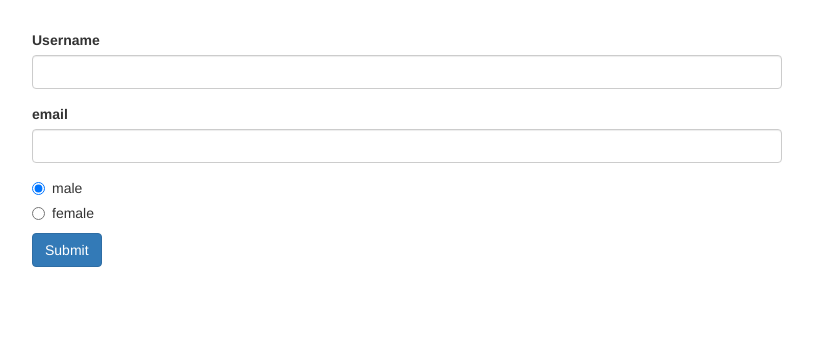
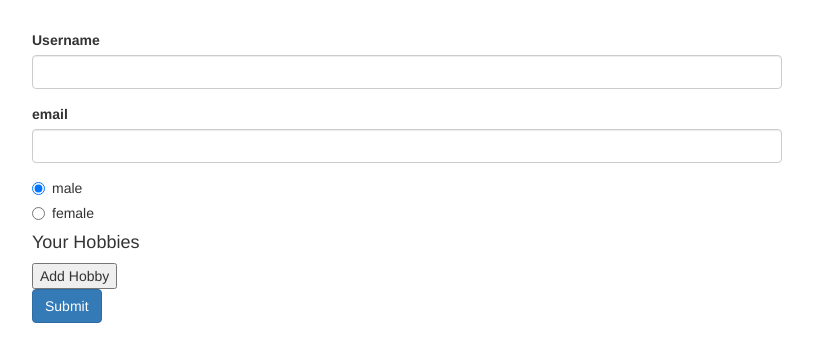
Before and after one commit to mattyImry/angular-recipe-book, an Angular app in the folder forms-reactive-start/: page / in a window 1280 px wide. Shown: the top 362 px of the page, without its empty margins (233-1046 px from the left). Built offline with nearby package versions, Linux system fonts and the light colour scheme.

Commit message:
Array form control

```diff
--- a/forms-reactive-start/package.json
+++ b/forms-reactive-start/package.json
@@ -27,7 +27,7 @@
   },
   "devDependencies": {
     "@angular-devkit/build-angular": "^0.1100.4",
-    "@angular/cli": "^11.0.4",
+    "@angular/cli": "^11.2.19",
     "@angular/compiler-cli": "^11.0.5",
     "@types/jasmine": "~3.6.0",
     "@types/jasminewd2": "~2.0.3",
--- a/forms-reactive-start/src/app/app.component.html
+++ b/forms-reactive-start/src/app/app.component.html
@@ -8,39 +8,35 @@
         <div formGroupName="userData">
           <div class="form-group">
             <label for="username">Username</label>
-            <input
-              type="text"
-              id="username"
-              formControlName="username"
-              class="form-control">
-              <span
-                *ngIf="!signupForm.get('userData.username').valid && signupForm.get('userData.username').touched"
-                class="help-block">Please enter a valid username!</span>
+            <input type="text" id="username" formControlName="username" class="form-control">
+            <span *ngIf="!signupForm.get('userData.username').valid && signupForm.get('userData.username').touched"
+              class="help-block">Please enter a valid username!</span>
           </div>
           <div class="form-group">
             <label for="email">email</label>
-            <input
-              type="text"
-              id="email"
-              formControlName="email"
-              class="form-control">
-              <span
-                *ngIf="!signupForm.get('userData.email').valid && signupForm.get('userData.email').touched"
-                class="help-block">Please enter a valid email!</span>
+            <input type="text" id="email" formControlName="email" class="form-control">
+            <span *ngIf="!signupForm.get('userData.email').valid && signupForm.get('userData.email').touched"
+              class="help-block">Please enter a valid email!</span>
           </div>
         </div>
 
         <div class="radio" *ngFor="let gender of genders">
           <label>
-            <input
-              type="radio"
-              formControlName="gender"
-              [value]="gender">{{ gender }}
+            <input type="radio" formControlName="gender" [value]="gender">{{ gender }}
           </label>
         </div>
-        <span
-            *ngIf="!signupForm.valid && signupForm.touched"
-            class="help-block">Please enter a valid data!</span>
+        <div formArrayName="hobbies">
+          <h4>Your Hobbies</h4>
+          <button
+            class="" btn btn-default
+            type="button"
+            (click)="onAddHobby()">Add Hobby</button>
+            <div class="form-group"
+            *ngFor="let hobbyControl of signupForm.get('hobbies').controls; let i  = index">
+              <input type="text" class="form-control" [formControlName]="i">
+            </div>
+        </div>
+        <span *ngIf="!signupForm.valid && signupForm.touched" class="help-block">Please enter a valid data!</span>
         <button class="btn btn-primary" type="submit">Submit</button>
       </form>
     </div>
--- a/forms-reactive-start/src/app/app.component.ts
+++ b/forms-reactive-start/src/app/app.component.ts
@@ -1,5 +1,5 @@
 import { Component, OnInit } from '@angular/core';
-import { FormControl, FormGroup, Validators } from '@angular/forms';
+import { FormArray, FormControl, FormGroup, Validators } from '@angular/forms';
 
 @Component({
   selector: 'app-root',
@@ -16,7 +16,8 @@ export class AppComponent implements OnInit{
           'username': new FormControl(null, Validators.required),
           'email': new FormControl(null, [Validators.required, Validators.email]),
         }),
-        'gender': new FormControl('male')
+        'gender': new FormControl('male'),
+        'hobbies': new FormArray([]),
       });
   }
 
@@ -24,4 +25,9 @@ export class AppComponent implements OnInit{
     console.log(this.signupForm);
 
   }
+
+  onAddHobby() {
+    const control = new FormControl(null, Validators.required);
+    (<FormArray>this.signupForm.get('hobbies')).push(control);
+  }
 }
```
Also changed, not shown: 1 other file (tests, documents, lock files or other folders).
